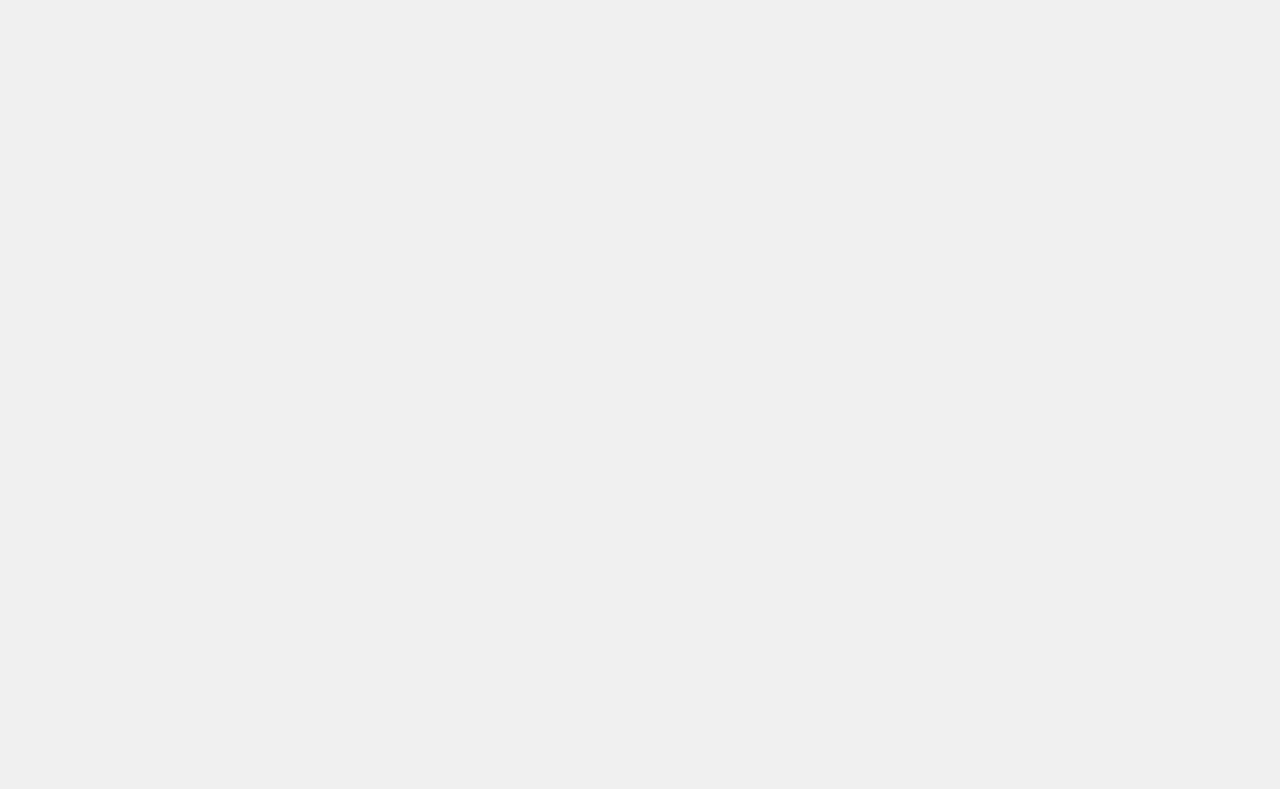
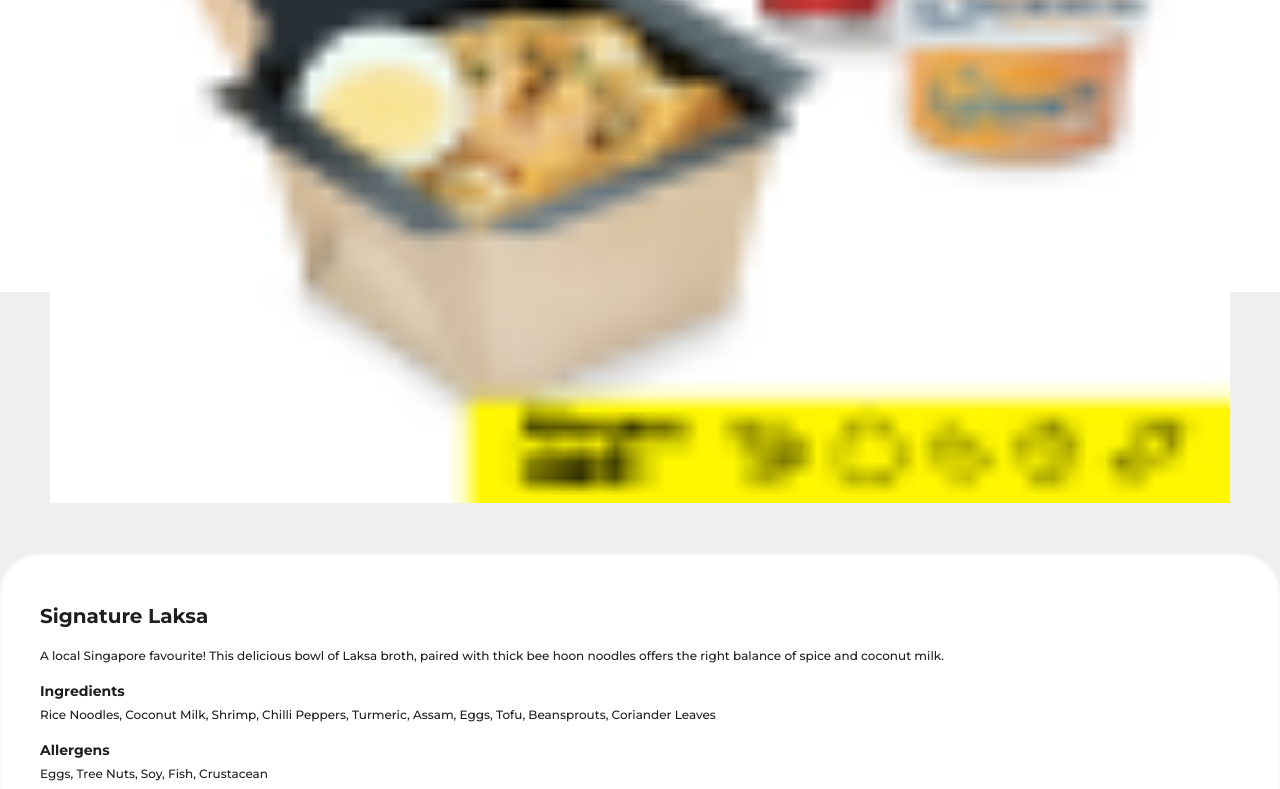
Before and after one commit to jasonchristopher21/first-class-frontend, a React (Vite) app: page /product/1 in a window 1280 px wide. Before the commit this address had no page. Shown: the part 508-1297 px from the top of the page. Before the commit the page ends 800 px from the top, so only its background shows below. Built offline with nearby package versions, Linux system fonts and the light colour scheme.

Commit message:
Add product detail

```diff
--- a/src/assets/index.jsx
+++ b/src/assets/index.jsx
@@ -4,6 +4,9 @@ import icon_menubar from "./icon_menubar.png";
 import icon_order from "./icon_order.png";
 import flight_path from "./flight_path.png";
 import big_deal from "./big_deal.png";
+import spicy from "./spicy.png";
+import vegetarian from "./vegetarian.png";
+
 export {
   big_deal,
   icon_cart,
@@ -11,4 +14,6 @@ export {
   icon_menubar,
   icon_order,
   flight_path,
+  spicy,
+  vegetarian
 };
--- a/src/components/Main.jsx
+++ b/src/components/Main.jsx
@@ -2,6 +2,7 @@ import React, { useState } from "react";
 import styles from "../style";
 import { flight_path, big_deal } from "../assets";
 import dummy_food_img from "../assets/dummy_food_img.png";
+import { Link } from "react-router-dom";
 
 export const Main = () => {
   const [flightNumber, setFlightNumber] = useState("TR252");
@@ -111,7 +112,9 @@ export const Main = () => {
           <span className={`${styles.heading3} text-black`}>Categories</span>
           <div className="grid grid-cols-2 gap-4 overflow-y-scroll no-scrollbar mt-4">
             {items.map((item, idx) => (
+              <Link to="/product/" key={idx}>
               <ItemCard item={item} key={idx} />
+              </Link>
             ))}
           </div>
         </div>
--- a/src/main.jsx
+++ b/src/main.jsx
@@ -4,6 +4,7 @@ import App from "./App.jsx";
 import Cart from "./pages/Cart.jsx";
 import Status from "./pages/Status.jsx";
 import Home from "./pages/Home.jsx";
+import { Product } from "./pages/Product.jsx";
 import "./index.css";
 
 import { store } from "./redux/store.js";
@@ -20,6 +21,7 @@ ReactDOM.createRoot(document.getElementById("root")).render(
           <Route path="home" element={<Home />} />
           <Route path="cart" element={<Cart />} />
           <Route path="status/:id" element={<Status />} />
+          <Route path="product/:id" element={<Product />} />
         </Routes>
       </Provider>
     </BrowserRouter>
--- /dev/null
+++ b/src/pages/Product.jsx
@@ -0,0 +1,96 @@
+import React, { useContext } from "react";
+import { useParams } from "react-router-dom";
+import styles from "../style";
+import dummy_food_img from "../assets/dummy_food_img.png";
+import { spicy, vegetarian } from "../assets";
+
+export const Product = () => {
+  const { id } = useParams();
+
+  const items = [
+    {
+      id: 1,
+      image: dummy_food_img,
+      name: "Signature Laksa",
+      description:
+        "A local Singapore favourite! This delicious bowl of Laksa broth, paired with thick bee hoon noodles offers the right balance of spice and coconut milk.",
+      ingredients:
+        "Rice Noodles, Coconut Milk, Shrimp, Chilli Peppers, Turmeric, Assam, Eggs, Tofu, Beansprouts, Coriander Leaves",
+      allergens: "Eggs, Tree Nuts, Soy, Fish, Crustacean",
+      traits: [spicy, vegetarian],
+      price: "8.50",
+    },
+    {
+      id: 2,
+      image: dummy_food_img,
+      name: "Nasi Lemak",
+      description: "Truly the infamous dish of South East Asia.",
+      ingredients:
+        "Rice, Chicken, Coconut Milk, Shrimp, Chilli Peppers, Turmeric, Assam, Eggs, Tofu, Beansprouts, Coriander Leaves",
+      allergens: "Eggs, Tree Nuts, Soy, Fish, Crustacean",
+      traits: [spicy],
+      price: "8.50",
+    },
+    {
+      id: 3,
+      image: dummy_food_img,
+      name: "Nasi Padang",
+      description:
+        "Indulge yourself in one of the most iconic lunch in Indonesia. The curry taste mixed with grilled chicken and hot rice will surely make your day.",
+      ingredients:
+        "Rice, Chicken, Coconut Milk, Shrimp, Chilli Peppers, Turmeric, Assam, Eggs, Tofu, Beansprouts, Coriander Leaves",
+      allergens: "Eggs, Tree Nuts, Soy, Fish, Crustacean",
+      traits: [spicy],
+      price: "8.50",
+    },
+    {
+      id: 4,
+      image: dummy_food_img,
+      name: "Lontong Sayur",
+      description:
+        "Getting creative with your rice? Lontong is surely going to make you experience new taste of rice. It is famously eaten during breakfast, but lunch will do too!",
+      ingredients:
+        "Rice, Coconut Milk, Shrimp, Chilli Peppers, Turmeric, Assam, Eggs, Tofu, Beansprouts, Coriander Leaves",
+      allergens: "Eggs, Tree Nuts, Soy, Fish, Crustacean",
+      traits: [spicy, vegetarian],
+      price: "8.50",
+    },
+  ];
+
+  const product = items.find((item) => {
+    return item.id === parseInt(id);
+  });
+
+  return (
+    <div className="bg-white h-screen">
+      <img src={product.image} className="w-screen py-[50px] px-[50px]" />
+      <div className="bg-white rounded-tl-[40px] rounded-tr-[40px] shadow-inner">
+        <div className="px-[40px] py-[40px] flex flex-col justify-between">
+          <span className={`${styles.heading3} text-black py-2`}>
+            {product.name}
+          </span>
+          <span className={`${styles.paragraph8} text-black py-2`}>
+            {product.description}
+          </span>
+          <span className={`${styles.heading5} text-black pt-2`}>
+            Ingredients
+          </span>
+          <span className={`${styles.paragraph8} text-black pt-1 pb-2`}>
+            {product.ingredients}
+          </span>
+          <span className={`${styles.heading5} text-black pt-2`}>
+            Allergens
+          </span>
+          <span className={`${styles.paragraph8} text-black pt-1 pb-2`}>
+            {product.allergens}
+          </span>
+          <div className="flex items-center py-2">
+            {product.traits.map((trait, idx) => (
+              <img src={trait} key={idx} className="pr-5" />
+            ))}
+          </div>
+        </div>
+      </div>
+    </div>
+  );
+};
```
Also changed, not shown: src/assets/spicy.png (added), src/assets/vegetarian.png (added).
